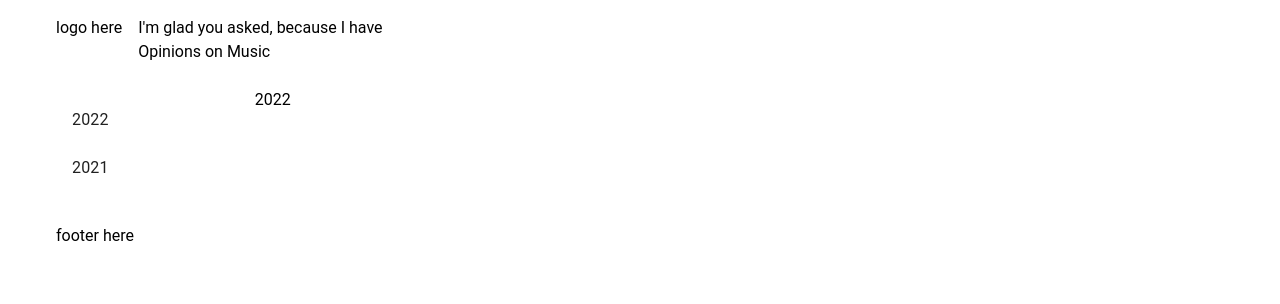
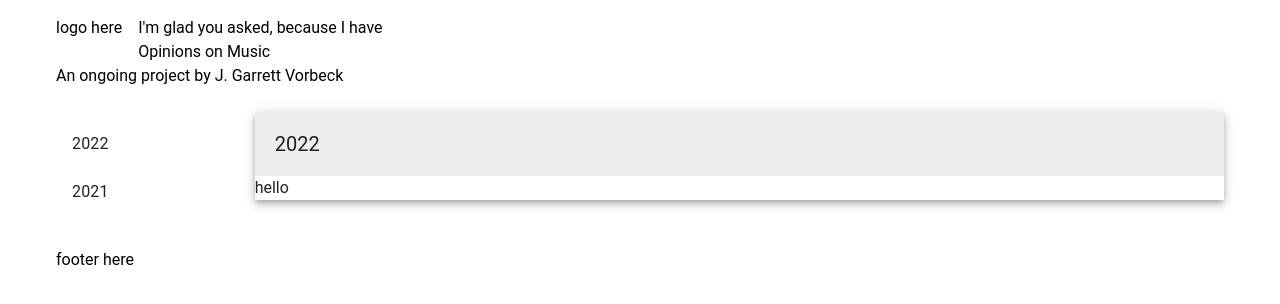
Before and after one commit to gvorbeck/opinions-on-music, a Vue app: page / in a window 1280 px wide. Shown: the top 304 px of the page. Built offline with nearby package versions, Linux system fonts and the light colour scheme.

Commit message:
Add MainContent component to App.vue

```diff
--- a/src/App.vue
+++ b/src/App.vue
@@ -2,6 +2,7 @@
 import { ref } from 'vue'
 import SiteHeader from './components/SiteHeader.vue'
 import SidebarMenu from './components/SidebarMenu.vue'
+import MainContent from './components/MainContent.vue'
 import albums from './data/albums.json'
 
 const activeYear = ref(albums[0].year)
@@ -19,7 +20,9 @@ const activeYear = ref(albums[0].year)
         <SidebarMenu :albums="albums" />
       </v-col>
       <v-col xs="12" sm="10">
-        <main>{{ activeYear }}</main>
+        <main>
+          <MainContent :title="activeYear" />
+        </main>
       </v-col>
     </v-row>
     <v-row>
--- /dev/null
+++ b/src/components/MainContent.vue
@@ -0,0 +1,10 @@
+<template>
+  <v-sheet :elevation="5">
+    <v-toolbar :title="props.title"></v-toolbar>
+    hello
+  </v-sheet>
+</template>
+
+<script setup lang="ts">
+const props = defineProps<{ title: string }>()
+</script>
--- a/src/components/SiteHeader.vue
+++ b/src/components/SiteHeader.vue
@@ -1,11 +1,12 @@
 <template>
-  <header class="flex gap-4">
-    <div>logo here</div>
-    <div>
-      <span>I'm glad you asked, because I have</span>
-      <h1>Opinions on Music</h1>
+  <header>
+    <div class="flex gap-4">
+      <div>logo here</div>
+      <div>
+        <span>I'm glad you asked, because I have</span>
+        <h1>Opinions on Music</h1>
+      </div>
     </div>
+    <p>An ongoing project by J. Garrett Vorbeck</p>
   </header>
 </template>
-
-<script setup lang="ts"></script>
```
Also changed, not shown: src/components/icons/IconTape.vue (added, +16 -0 lines).
